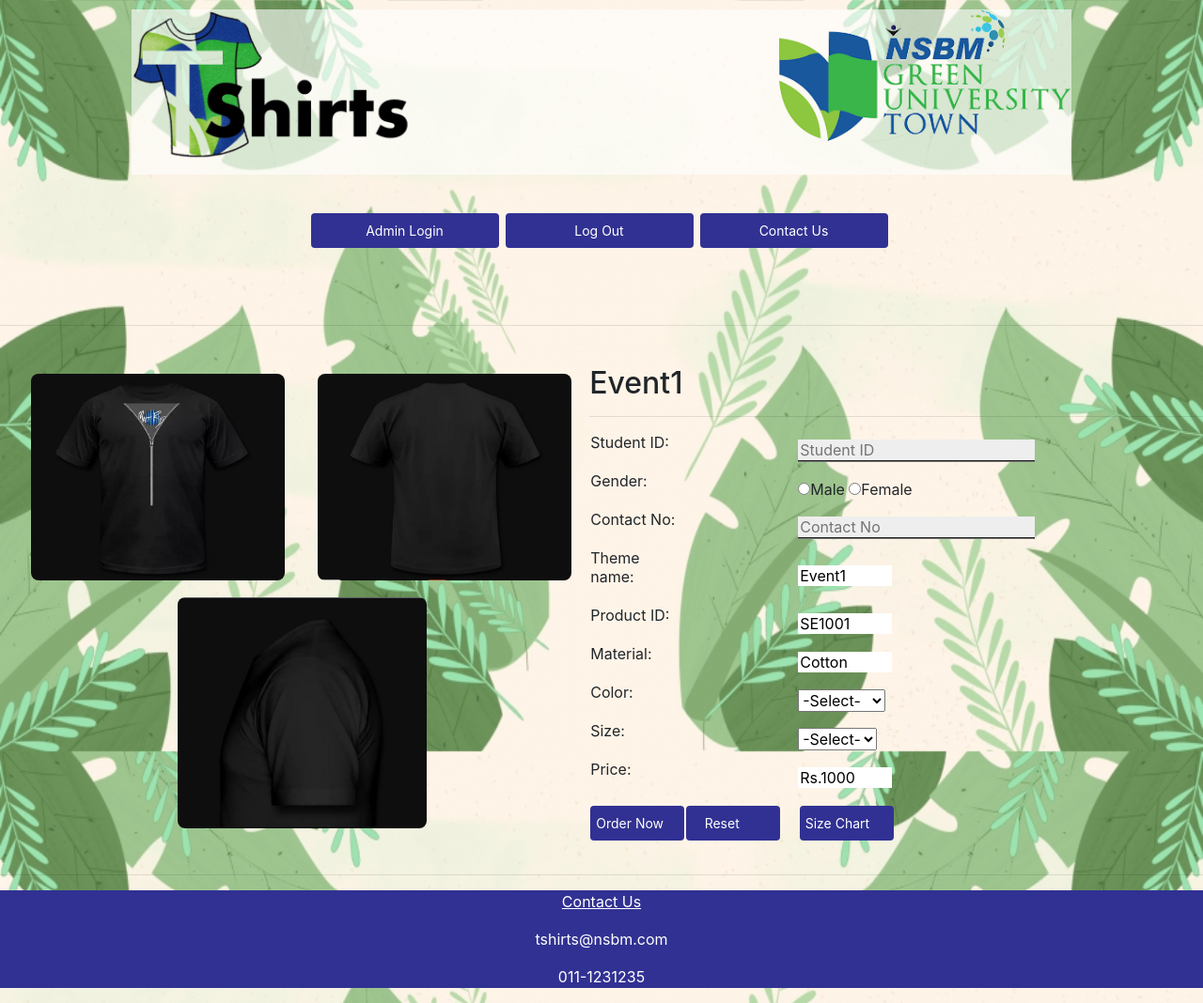
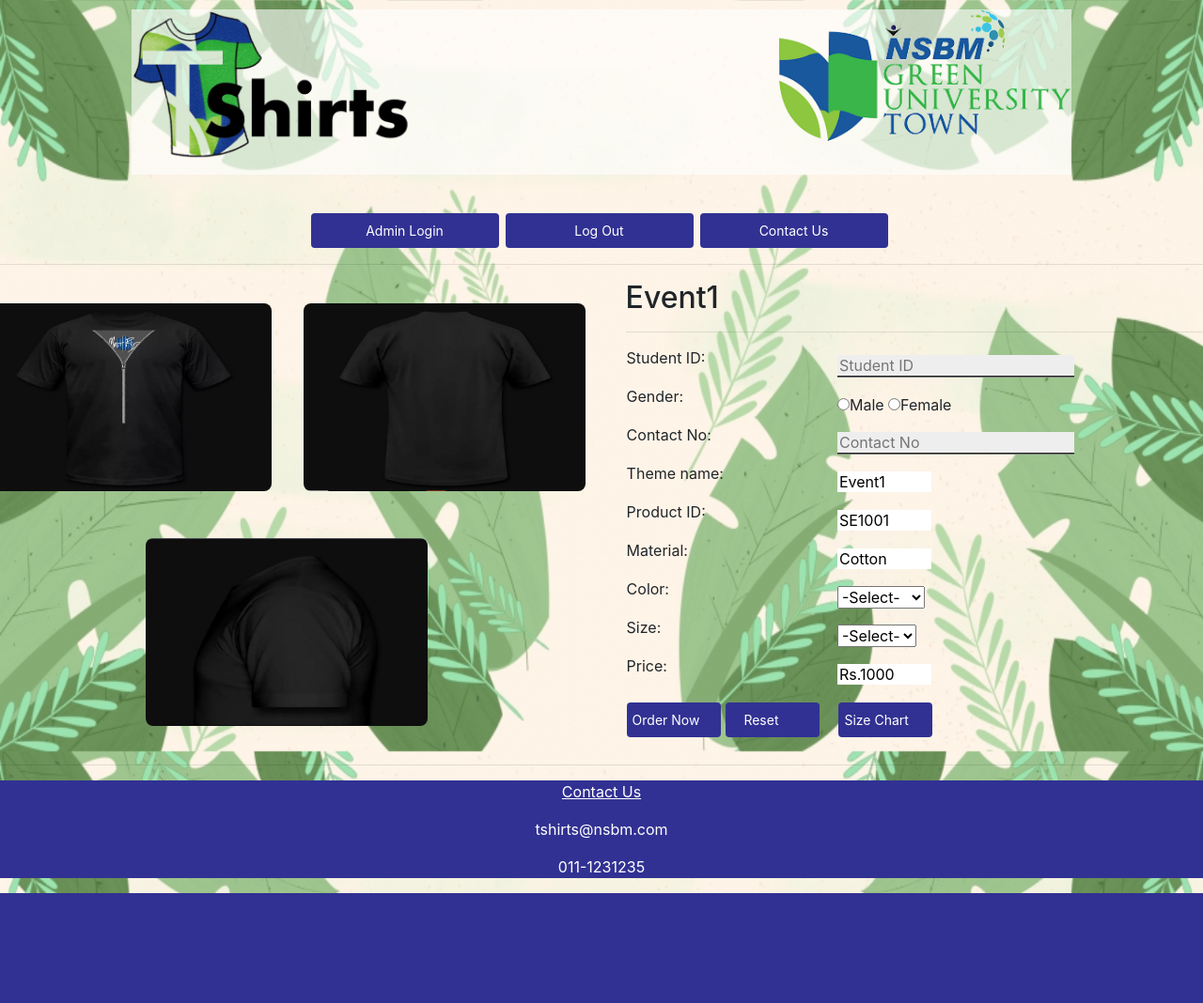
Before and after one commit to HasiruNMP/WebProject, a PHP site: page /Tshirtpage1.php in a window 1280 px wide. Shown: the whole page at 94% size. After the commit the page ends 951 px from the top, so only its background shows below. Run offline with PHP 8.4, Linux system fonts and the light colour scheme; data comes from the database, SQL or seed files in the repository.

Commit message:
made as auto adjust

```diff
--- a/Tshirtpage1.php
+++ b/Tshirtpage1.php
@@ -10,11 +10,11 @@
 		}
 
 	</script>
+	<meta name="viewport" content="width=device-width, initial-scale=1.0">
 	<link rel="stylesheet" type="text/css" href="style.css">
 	<link rel="stylesheet" href="https://stackpath.bootstrapcdn.com/bootstrap/4.3.1/css/bootstrap.min.css" integrity="sha384-ggOyR0iXCbMQv3Xipma34MD+dH/1fQ784/j6cY/iJTQUOhcWr7x9JvoRxT2MZw1T" crossorigin="anonymous">
 </head>
 <body>
-	<div id="container">
 	<table class="site">
 	<tr class="top">
 		<td class="head"><!--Name of the site-->
@@ -25,9 +25,11 @@
 		</td>
 	</tr>
 
-</table>
+	</table>
 
 
+
+	<div>
 	<table class="clearfix" align="center">
       <tr>
 
@@ -52,7 +54,7 @@
 
 
 
-	<div id="right">
+	<div id="tright">
 		<?php
 
 			//selecting the tshirt_details table in database where prodID='SE1001'
@@ -153,8 +155,8 @@
 
 	</div>
 
-	<div id="left">
-	<table id="tshirttable" border="0">
+	<div id="tleft">
+	<table id="tshirttable" border="0" align="right">
 	<tr>
 		<td>
 	<a href="Photos/black 2 front.JPG"><img class="timg" src="Photos/black 2 front.JPG"></a>
@@ -171,12 +173,9 @@
 		</td>
 	</tr>
 </table>
-
-
-	</div>
-	<br>
-	<hr>
-	<div id="contact" class="contact"><!--contacting options-->
+</div>
+<hr>
+<div id="contact" class="contact"><!--contacting options-->
 	<p ><u><center>Contact Us</center></u></p>
 	<p><center>tshirts@nsbm.com</center></p>
 	<p><center>011-1231235</center></p>
--- a/customerpage.html
+++ b/customerpage.html
@@ -33,7 +33,7 @@
       </tr>
     </table>
 	</div>
-
+	<hr>
 </div>
 <br>
 <div class="slideshow-container clearfix">
--- a/style.css
+++ b/style.css
@@ -175,21 +175,26 @@
 }
 /*T-shirt page*/
 
-#container
+
+
+#tleft
+	{
+	width:50%;
+	height:500px;
+	background-color:;
+	}
+
+
+  #tright
 {
-	height:40%;
-	width:100%;
+  padding-left:2%;
+  width:50%;
+  height:500px;
+  background-color:;
+  float:right;
+
 
 }
-
-#left
-	{
-	width:49%;
-
-
-	padding-top:2%;
-	background-color:
-	}
 
 
 
@@ -204,34 +209,34 @@
 
 .timg
 {
-	height:220px;
-  width:270px;
+	height:200px;
+  width:300px;
    border-radius: 8px;
 
 
 
 }
 
+#thirdimg
+{
+
+  height:200px;
+  width:300px;
+  border-radius: 8px;
+}
+
+#thirdrow
+{
+  padding-left:25%;
+}
+
 #tshirtdetails
 {
-	width:300px;
-	height:300px;
-	padding-left:5%;
+
 
   background-color:;
-
 }
 
-
-#right
-{
-	padding-top:2%;
-	width:51%;
-
-	float:right;
-
-
-}
 
 .hideborder
 {
@@ -258,27 +263,12 @@
 
 #tshirttable
 {
-	margin-left:2.5%;
-	height:450px;
+
+	height:500px;
 
 
 }
 
-#thirdimg
-{
-	align
-  height:220px;
-  width:270px;
-  border-radius: 8px;
-
-  display: block;
-  margin-left: auto;
-  margin-right: auto;
-  width:46%;
-
-
-
-}
 
 
 .tdpadding1
```
